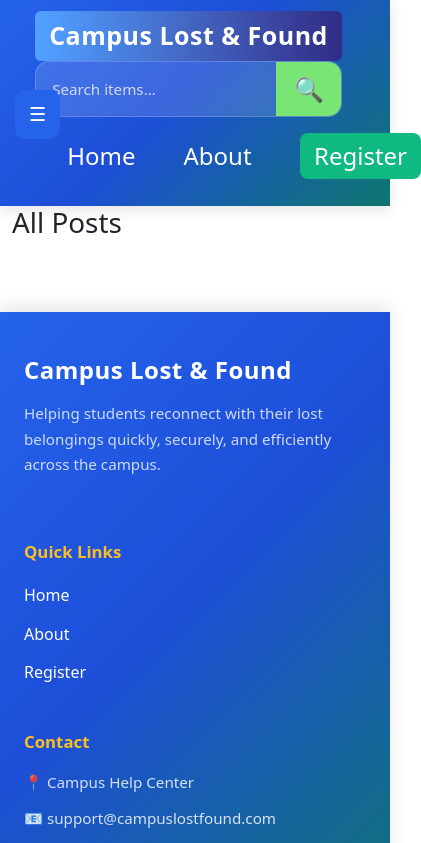
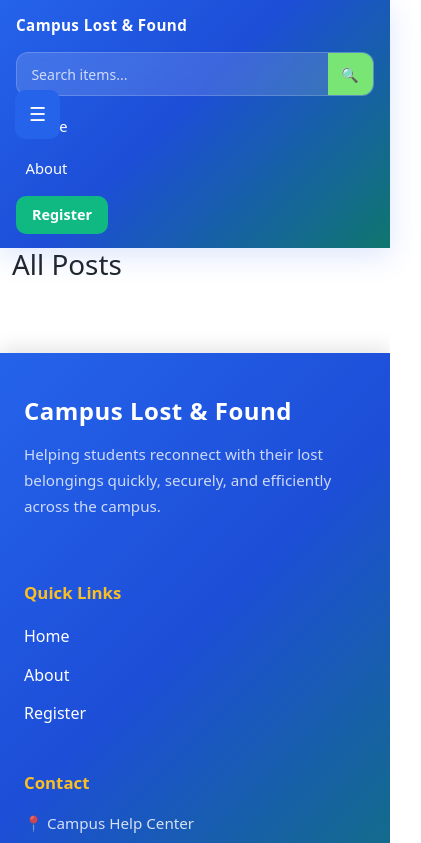
Before and after one commit to Swapneel14/Lofid, a React app in the folder frontend/: page / in a window 390 px wide. Shown: the top 843 px of the page, 421 px wide, since content can reach past the window. Built offline with nearby package versions, Linux system fonts and the light colour scheme; no server answers; the HTML template or start-up script is replaced by a standard one.

Commit message:
Navbar CSS Fixed

```diff
--- a/frontend/src/components/Navbar.jsx
+++ b/frontend/src/components/Navbar.jsx
@@ -6,26 +6,25 @@ import { Show, SignInButton, SignUpButton, UserButton } from '@clerk/react'
 function Navbar() {
     return (
         <>
-            <nav className="navbar text-2xl">
+           <nav className="navbar">
 
-                <div className="logo text-[25px] bg-linear-to-r from-blue-400 to-indigo-900 text-white py-2 px-3.5 rounded">
+    <div className="logo">
         Campus Lost & Found
     </div>
-                {/* Search - Bar */}
+
     <div className="search-container">
-
         <input
             type="text"
             placeholder="Search items..."
-                        className="search-input text-[120px]"
+            className="search-input"
         />
 
-                    <button className="search-btn ">
+        <button className="search-btn">
             🔍
         </button>
     </div>
 
-                <ul className="nav-links mt-3 flex items-center gap-5">
+    <ul className="nav-links">
 
         <li>
             <Link to="/">Home</Link>
@@ -35,7 +34,7 @@ function Navbar() {
             <Link to="/about">About</Link>
         </li>
 
-                    <li>
+        <li className="auth-section">
             <Show when="signed-out">
                 <SignUpButton mode="modal">
                     <button className="register-btn">
@@ -43,19 +42,20 @@ function Navbar() {
                     </button>
                 </SignUpButton>
             </Show>
+
             <Show when="signed-in">
-                            <UserButton appearance={{
+                <UserButton
+                    appearance={{
                         elements: {
-                                    // Forces the outer button container to scale
-                                    userButtonTrigger: "w-12 h-12 !size-12",
-                                    // Forces the wrapper element inside the trigger to match
-                                    userButtonAvatarBox: "w-12 h-12 !size-12",
-                                    // Forces the actual visual avatar image to stretch to full scale
-                                    userButtonAvatarImage: "w-12 h-12 !size-12 object-cover"
+                            userButtonTrigger: "w-10 h-10",
+                            userButtonAvatarBox: "w-10 h-10",
+                            userButtonAvatarImage: "w-10 h-10 object-cover"
                         }
-                            }} />
+                    }}
+                />
             </Show>
         </li>
+
     </ul>
 
 </nav>
--- a/frontend/src/css/LostForm.css
+++ b/frontend/src/css/LostForm.css
@@ -92,7 +92,7 @@
   gap: 10px;
   align-items: stretch;
 }
-}
+
 
 .file-name-display {
   flex: 1;
--- a/frontend/src/css/Navbar.css
+++ b/frontend/src/css/Navbar.css
@@ -2,16 +2,19 @@
     --primary:#2563EB;
     --secondary:#10B981;
     --accent:#FBBF24;
-    --bg:#F8FAFC;
-    --text:#1E293B;
 }
 
+/* ================= NAVBAR ================= */
+
 .navbar{
+
     display:flex;
+
     justify-content:space-between;
+
     align-items:center;
 
-    padding:0.7rem 2.2rem;
+    padding:0.75rem 2rem;
 
     background:linear-gradient(
         135deg,
@@ -22,106 +25,203 @@
 
     color:white;
 
-    box-shadow:0 4px 14px rgba(0,0,0,0.10);
+    position:sticky;
 
-    position:sticky;
     top:0;
+
     z-index:1000;
+
+    box-shadow:0 4px 16px rgba(0,0,0,0.10);
+
+    transition:0.35s ease;
 }
 
+.navbar:hover{
+
+    box-shadow:
+        0 8px 28px rgba(37,99,235,0.16);
+}
+
+
+
+/* ================= LOGO ================= */
+
 .logo{
-    /* font-size:1.15rem;      slightly smaller */
+
+    font-size:1.05rem;
+
     font-weight:700;
-    letter-spacing:0.5px;
+
+    letter-spacing:0.4px;
 
     cursor:pointer;
 
-    transition:0.3s ease;
+    white-space:nowrap;
+
+    transition:all 0.3s ease;
 }
 
 .logo:hover{
+
     color:var(--accent);
+
+    transform:translateY(-2px) scale(1.03);
+
+    text-shadow:0 0 14px rgba(251,191,36,0.35);
+}
+
+
+
+/* ================= NAV CENTER ================= */
+
+.nav-center{
+
+    display:flex;
+
+    align-items:center;
+
+    gap:1.6rem;
+}
+
+
+
+/* ================= LINKS ================= */
+
+.nav-links{
+
+    display:flex;
+
+    align-items:center;
+
+    gap:1.25rem;
+
+    list-style:none;
+
+    margin:0;
+
+    padding:0;
+}
+
+.nav-links a{
+
+    display:flex;
+
+    align-items:center;
+
+    justify-content:center;
+
+    text-decoration:none;
+
+    color:white;
+
+    font-size:0.92rem;
+
+    font-weight:500;
+
+    line-height:1;
+
+    position:relative;
+
+    padding:0.45rem 0.6rem;
+
+    border-radius:8px;
+
+    transition:all 0.28s ease;
+}
+
+
+/* LINK HOVER */
+
+.nav-links a:hover{
+
+    color:#DBEAFE;
+
+    background:rgba(255,255,255,0.10);
+
     transform:translateY(-2px);
 }
 
-.nav-links{
-    display:flex;
-    gap:1.6rem;
 
-    list-style:none;
-}
-
-.nav-links a{
-    text-decoration:none;
-    color:white;
-
-    font-weight:500;
-
-    position:relative;
-
-    transition:0.25s ease;
-}
-
-.nav-links a:hover{
-    color:#dbeafe;
-}
-
-/* underline animation */
+/* UNDERLINE */
 
 .nav-links a::after{
 
     content:"";
 
     position:absolute;
-    left:0;
-    bottom:-6px;
 
-    width:0%;
+    left:50%;
+
+    bottom:-4px;
+
+    width:0;
+
     height:2px;
 
     background:var(--accent);
+
+    transform:translateX(-50%);
 
     transition:0.3s ease;
 }
 
 .nav-links a:hover::after{
-    width:100%;
+
+    width:70%;
 }
 
-/* register button */
+
+
+/* ================= REGISTER BUTTON ================= */
 
 .register-btn{
 
+    display:flex;
+
+    align-items:center;
+
+    justify-content:center;
+
+    height:38px;
+
+    padding:0 1rem;
+
     background:var(--secondary);
 
-    padding:0.45rem 0.9rem;
+    border-radius:10px;
 
-    border-radius:8px;
+    font-size:0.9rem;
 
-    transition:0.25s ease !important;
+    font-weight:600;
+
+    line-height:1;
+
+    transition:all 0.28s ease !important;
 }
 
 .register-btn:hover{
 
     background:#0ea271;
 
-    transform:translateY(-2px);
+    transform:translateY(-3px) scale(1.04);
 
-    box-shadow:0 8px 18px rgba(16,185,129,0.25);
+    box-shadow:
+        0 10px 24px rgba(16,185,129,0.30);
 }
 
 .register-btn::after{
+
     display:none;
 }
 
-/* Search-Bar */
-/* SEARCH BAR */
 
-/* SEARCH CONTAINER */
+
+/* ================= SEARCH BAR ================= */
 
 .search-container{
 
     display:flex;
+
     align-items:center;
 
     background:rgba(255,255,255,0.14);
@@ -130,25 +230,39 @@
 
     backdrop-filter:blur(8px);
 
-    border-radius:14px;
+    border-radius:12px;
 
     overflow:hidden;
 
-    transition:0.3s ease;
+    transition:all 0.3s ease;
 }
 
-/* focus animation */
+
+/* SEARCH HOVER */
+
+.search-container:hover{
+
+    background:rgba(255,255,255,0.20);
+
+    border-color:rgba(255,255,255,0.30);
+
+    transform:translateY(-1px);
+
+    box-shadow:0 8px 18px rgba(0,0,0,0.10);
+}
+
+
+/* SEARCH FOCUS */
 
 .search-container:focus-within{
 
-    background:rgba(255,255,255,0.20);
+    background:rgba(255,255,255,0.24);
 
-    border-color:rgba(255,255,255,0.35);
+    border-color:rgba(255,255,255,0.40);
 
-    transform:translateY(-1px);
+    box-shadow:0 8px 20px rgba(0,0,0,0.14);
+}
 
-    box-shadow:0 6px 20px rgba(0,0,0,0.12);
-}
 
 
 /* INPUT */
@@ -156,22 +270,25 @@
 .search-input{
 
     border:none;
+
     outline:none;
 
     background:transparent;
 
     color:white;
 
-    width:240px;
+    width:210px;
 
-    padding:0.7rem 1rem;
+    padding:0.65rem 0.9rem;
 
-    font-size:0.95rem;
+    font-size:0.88rem;
 }
 
 .search-input::placeholder{
+
     color:rgba(255,255,255,0.75);
 }
+
 
 
 /* BUTTON */
@@ -182,20 +299,162 @@
 
     cursor:pointer;
 
-    padding:0.7rem 1.1rem;
-
-    background:#78e574;
+    background:#78E574;
 
     color:white;
 
+    padding:0.65rem 1rem;
+
+    font-size:0.88rem;
+
     font-weight:600;
 
-    transition:0.25s ease;
+    transition:all 0.25s ease;
 }
 
 .search-btn:hover{
 
     background:#115E59;
 
-    transform:translateX(1px);
+    transform:translateX(2px) scale(1.03);
+
+    box-shadow:
+        0 8px 16px rgba(15,118,110,0.25);
 }
+
+
+
+/* ================= HAMBURGER ================= */
+
+.menu-toggle{
+
+    display:none;
+
+    font-size:1.55rem;
+
+    cursor:pointer;
+
+    transition:0.25s ease;
+}
+
+.menu-toggle:hover{
+
+    transform:scale(1.08);
+
+    color:var(--accent);
+}
+
+
+
+/* ================= RESPONSIVE ================= */
+
+@media(max-width:992px){
+
+    .navbar{
+
+        flex-wrap:wrap;
+
+        gap:1rem;
+
+        padding:0.9rem 1.4rem;
+    }
+
+    .menu-toggle{
+
+        display:block;
+    }
+
+    .nav-center{
+
+        display:none;
+
+        width:100%;
+
+        flex-direction:column;
+
+        align-items:flex-start;
+
+        gap:1rem;
+
+        padding-top:1rem;
+    }
+
+    .nav-center.active{
+
+        display:flex;
+
+        animation:fadeDown 0.35s ease;
+    }
+
+    .nav-links{
+
+        width:100%;
+
+        flex-direction:column;
+
+        align-items:flex-start;
+
+        gap:0.8rem;
+    }
+
+    .nav-links a{
+
+        width:100%;
+    }
+
+    .search-container{
+
+        width:100%;
+    }
+
+    .search-input{
+
+        width:100%;
+    }
+
+}
+
+
+
+/* ================= SMALL MOBILE ================= */
+
+@media(max-width:576px){
+
+    .navbar{
+
+        padding:0.85rem 1rem;
+    }
+
+    .logo{
+
+        font-size:0.95rem;
+    }
+
+    .search-btn{
+
+        padding:0.65rem 0.85rem;
+    }
+
+}
+
+
+
+/* ================= ANIMATION ================= */
+
+@keyframes fadeDown{
+
+    from{
+
+        opacity:0;
+
+        transform:translateY(-10px);
+    }
+
+    to{
+
+        opacity:1;
+
+        transform:translateY(0);
+    }
+
+}
```
Also changed, not shown: 1 other file (tests, documents, lock files or other folders). Lines whose indentation alone changed are shown as unchanged.
